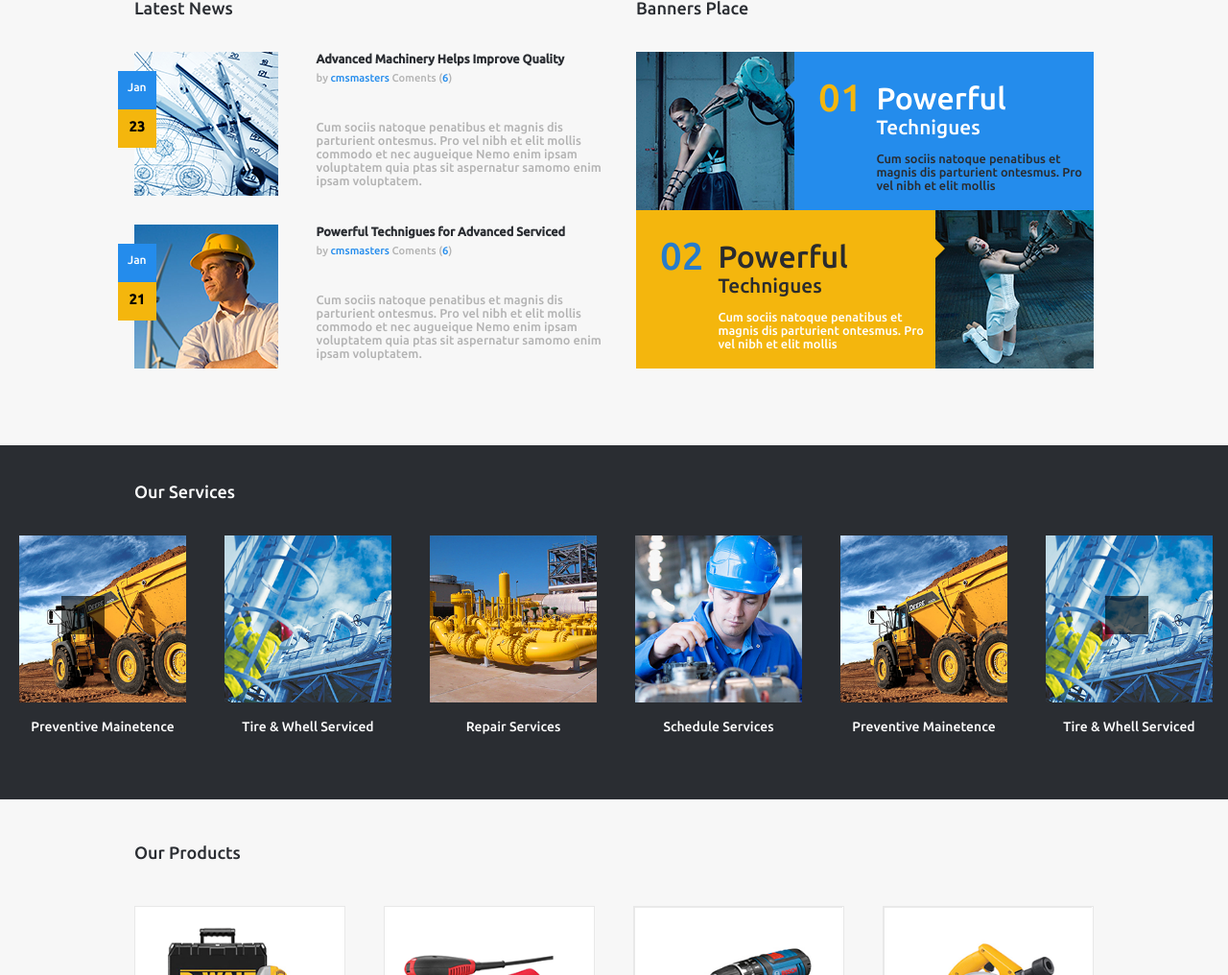
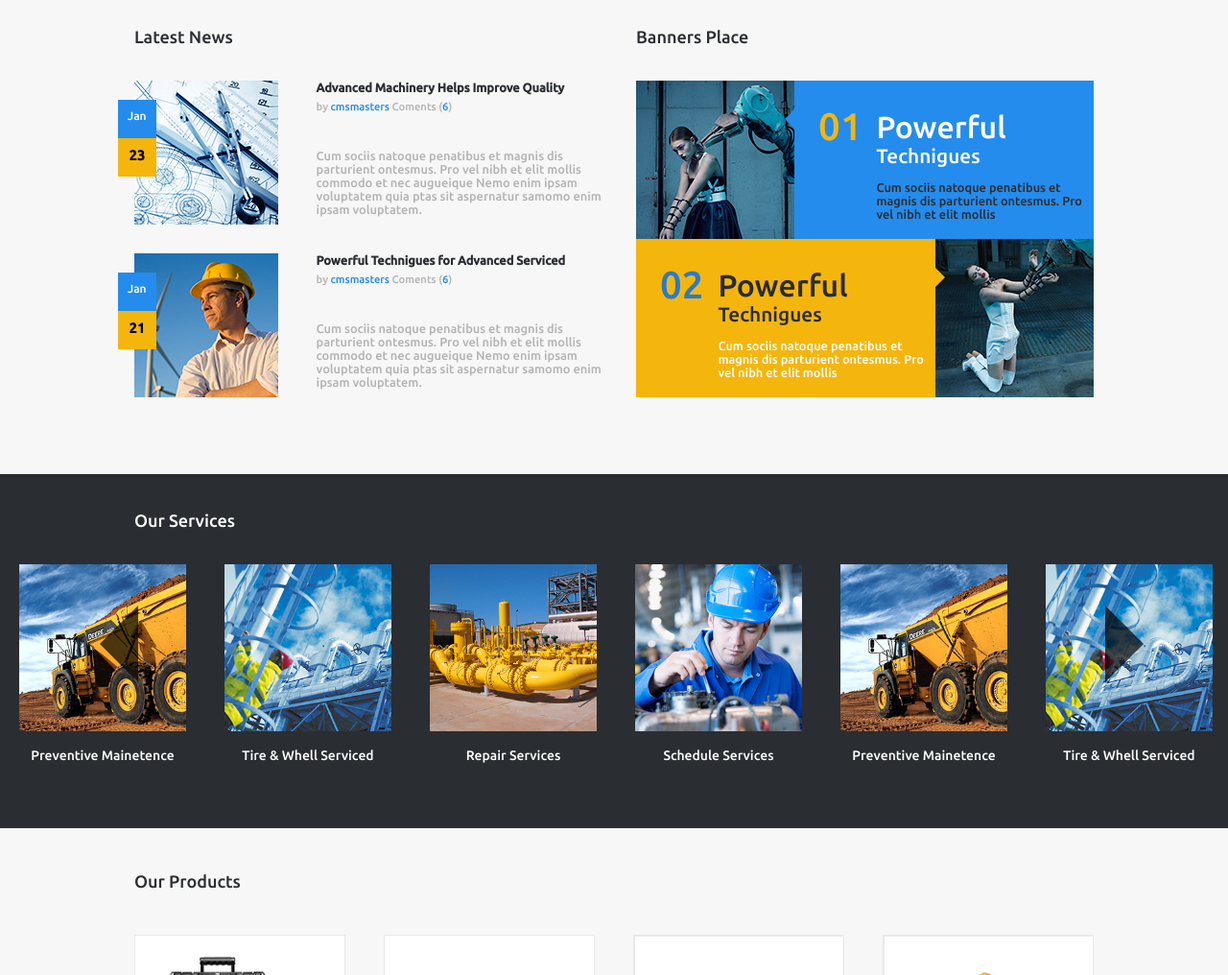
Before and after one commit to KarenChabonian/Build-Home, a plain HTML site: page dist/index.html in a window 1280 px wide. Shown: the part 986-2002 px from the top of the page at 96% size. Drawn offline with nearby package versions, Linux system fonts and the light colour scheme; a web font is replaced by a local one.

Commit message:
modified services slider

```diff
--- a/src/js/main.js
+++ b/src/js/main.js
@@ -23,7 +23,7 @@ $(document).ready(function() {
         centerMode: true,
         centerPadding: '12.8%',
         infinite: true,
-        dots: false,
+        dots: true,
         slidesToShow: 1,
         slideToScroll: 1,
         responsive: [{
--- a/src/main.scss
+++ b/src/main.scss
@@ -747,17 +747,23 @@ ul li {
     }
     .slick-prev,
     .slick-next {
-        position: absolute;
         top: 35%;
         left: 5%;
-        width: 45px;
-        height: 40px;
         z-index: 2;
-        background: #000;
-        opacity: .6;
+        opacity: .7;
     }
     .slick-next {
         left: 90%;
+        border: 40px solid transparent;
+        width: 0px;
+        height: 0px;
+        border-left-color: #000;
+    }
+    .slick-prev {
+        border: 40px solid transparent;
+        width: 0px;
+        height: 0px;
+        border-right-color: #000;
     }
 }
 
```
Also changed, not shown: dist/css/main.min.css, dist/css/slick.min.css, dist/js/main.min.js.
